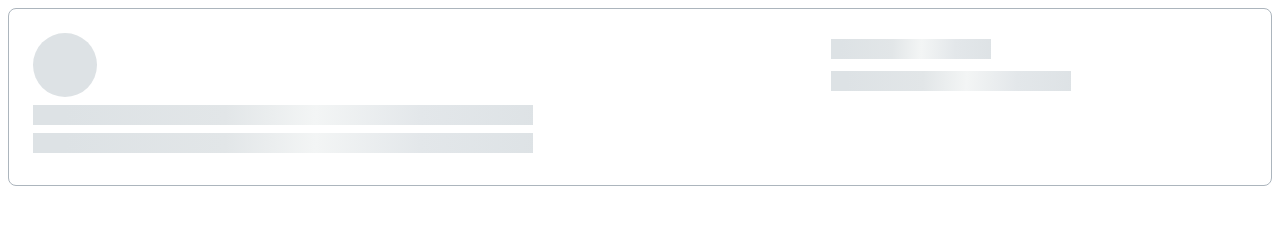
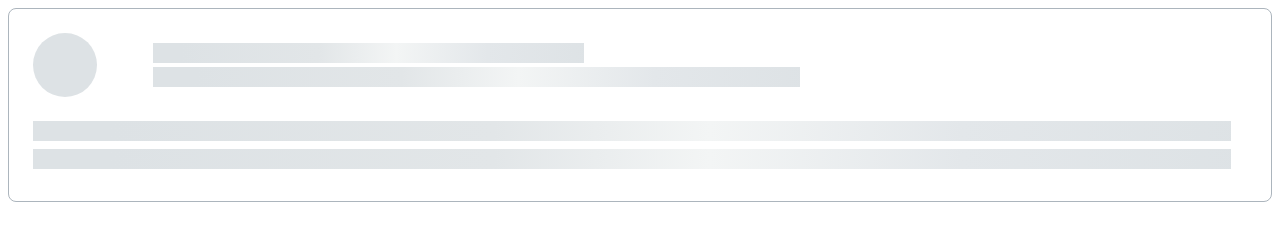
Before and after one commit to js-tasks-ru/htmlcss-20240913_rensedlovskij911, a website: page 04-lection2/02-skeleton/index.html in a window 1280 px wide. Drawn offline with Linux system fonts and the light colour scheme.

Commit message:
Продолжение вёрстки скелетона

```diff
--- a/04-lection2/02-skeleton/index.html
+++ b/04-lection2/02-skeleton/index.html
@@ -6,18 +6,20 @@
     <link rel="stylesheet" href="./skeleton.css" />
   </head>
   <body>
+    <div>
       <div class="skeleton">
         <div class="container">
           <div class="skeleton__avatar"></div>
-        <div class="container__title">
+          <div class="container__title" style="width: 90%">
             <div class="skeleton__title" style="width: 40%"></div>
             <div class="skeleton__title" style="width: 60%"></div>
           </div>
         </div>
         <div class="container">
-        <div class="container__description">
-          <div class="skeleton__description"></div>
-          <div class="skeleton__description"></div>
+          <div class="container__description" style="width: 100%">
+            <div class="skeleton__description" style="width: 100%"></div>
+            <div class="skeleton__description" style="width: 100%"></div>
+          </div>
         </div>
       </div>
     </div>
--- a/04-lection2/02-skeleton/skeleton.css
+++ b/04-lection2/02-skeleton/skeleton.css
@@ -9,18 +9,19 @@
   display: flex;
   justify-content: space-between;
 }
+
 .container__title {
   display: flex;
   flex-direction: column;
   justify-content: space-around;
-  min-width: 400px;
+  padding: 8px 0 8px 16px;
 }
 
 .container__description {
   display: flex;
   flex-direction: column;
   justify-content: space-around;
-  min-width: 500px;
+  /* padding: 24px 40px 32px 24px; */
 }
 
 .skeleton__avatar {
@@ -51,3 +52,7 @@
 .skeleton__description {
   margin-top: 8px;
 }
+
+.skeleton__description:first-child {
+  margin-top: 24px;
+}
```
Lines whose indentation alone changed are shown as unchanged.
